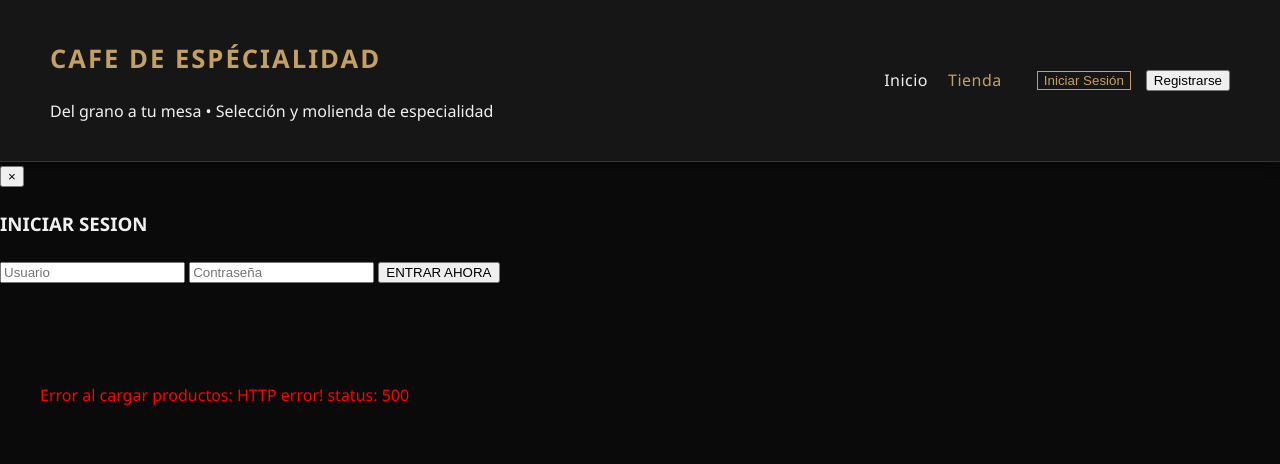
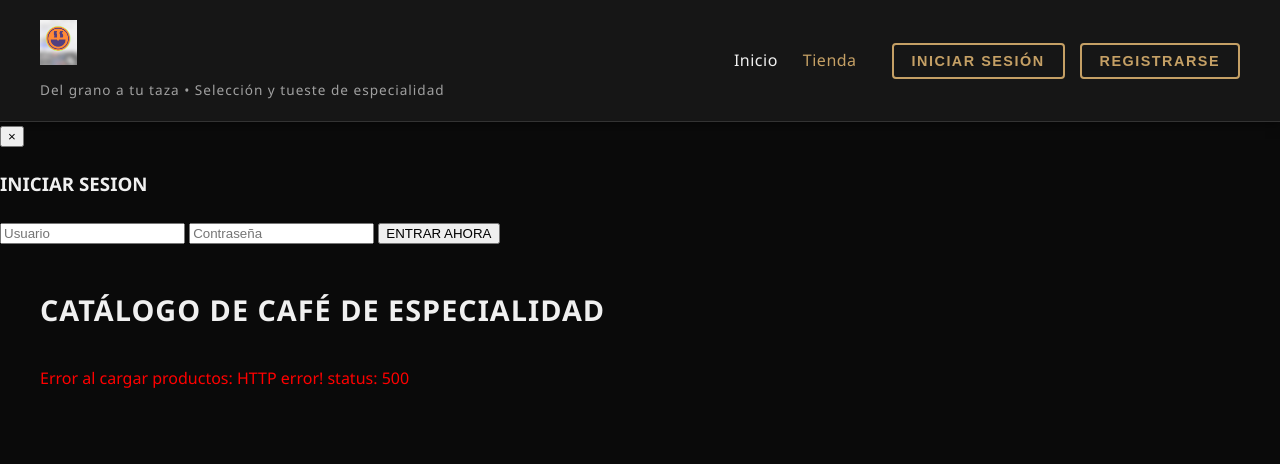
Before and after one commit to tanipumas/Proyecto_Maiz, a Django app: page /tienda/ in a window 1280 px wide. Shown: the top 464 px of the page. Run offline with Django 5.2, Linux system fonts and the light colour scheme; data comes from the database, SQL or seed files in the repository; data that the repository does not hold is empty.

Commit message:
Prueba 15

```diff
--- a/backend/productos/templates/dashboard.html
+++ b/backend/productos/templates/dashboard.html
@@ -10,7 +10,7 @@
 
  <nav class="navbar">
     <a href="{% url 'dashboard' %}" class="nav-logo-container" style="display: flex; align-items: center; text-decoration: none;">
-        <img src="{% static 'images/logo.jpeg' %}" alt="Mutante Tostadores" style="height: 40px; width: auto; object-fit: contain;">
+        <img src="{% static 'imagenes/logo.jpeg' %}" alt="Mutante Tostadores" style="height: 45px; width: auto; object-fit: contain;">
     </a>
 
     <ul class="nav-links">
--- a/backend/productos/templates/tienda.html
+++ b/backend/productos/templates/tienda.html
@@ -6,29 +6,31 @@
     {% load static %}
     <link rel="stylesheet" href="{% static 'style.css' %}">
 </head>
-<body>
+<body style="background-color: var(--bg-primary, #0a0a0a); color: var(--text-main, #f0f0f0); margin: 0; padding: 0; font-family: 'Segoe UI', Tahoma, Geneva, Verdana, sans-serif;">
 
-    <header class="molinera-header">
+    <header class="molinera-header" style="background-color: var(--bg-card, #161616); border-bottom: 1px solid var(--border-color, #333333); padding: 20px 40px; display: flex; justify-content: space-between; align-items: center; box-shadow: 0 2px 10px rgba(0,0,0,0.5);">
         <div class="logo-area">
-            <h1><a href="{% url 'inicio' %}" style="color: inherit; text-decoration: none;"> CAFE DE ESPÉCIALIDAD  </a></h1>
-            <p class="tagline">Del grano a tu mesa • Selección y molienda de especialidad</p>
+            <a href="{% url 'dashboard' %}" style="display: inline-block; text-decoration: none;">
+               <img src="{% static 'imagenes/logo.jpeg' %}" alt="Mutante Tostadores" style="height: 45px; width: auto; object-fit: contain;">
+            </a>
+            <p class="tagline" style="margin: 5px 0 0 0; font-size: 0.85rem; color: var(--text-muted, #a0a0a0); letter-spacing: 1px;">Del grano a tu taza • Selección y tueste de especialidad</p>
         </div>
 
         <div style="display: flex; align-items: center; gap: 35px;">
-            <ul class="nav-links" style="list-style: none; display: flex; gap: 20px; margin: 0; padding: 0;">
-                <li><a href="{% url 'dashboard' %}">Inicio</a></li>
-                <li><a href="{% url 'tienda' %}" class="active" style="color: var(--accent, #d4a373);">Tienda</a></li>
-                <li id="menu-privado-perfil" style="display: none;"><a href="{% url 'perfil' %}">Mi Perfil</a></li>
-                <li id="menu-privado-carrito" style="display: none;"><a href="{% url 'carrito' %}" class="nav-cart">🛒 Carrito</a></li>
+            <ul class="nav-links" style="list-style: none; display: flex; gap: 25px; margin: 0; padding: 0; align-items: center;">
+                <li><a href="{% url 'dashboard' %}" style="color: var(--text-main, #f0f0f0); text-decoration: none; font-weight: 500;">Inicio</a></li>
+                <li><a href="{% url 'tienda' %}" class="active" style="color: var(--accent, #c5a065); text-decoration: none; font-weight: 500;">Tienda</a></li>
+                <li id="menu-privado-perfil" style="display: none;"><a href="{% url 'perfil' %}" style="color: var(--text-main, #f0f0f0); text-decoration: none; font-weight: 500;">Mi Perfil</a></li>
+                <li id="menu-privado-carrito" style="display: none;"><a href="{% url 'carrito' %}" class="nav-cart" style="color: var(--text-main, #f0f0f0); text-decoration: none; font-weight: 500;">🛒 Carrito</a></li>
             </ul>
 
             <div id="auth-seccion" style="display: flex; gap: 15px; align-items: center;">
-                <button id="btn-nav-login" class="carrito-btn" style="background: transparent; border: 1px solid var(--accent, #d4a373); color: var(--accent, #d4a373);">Iniciar Sesión</button>
-                <button id="btn-nav-registro" class="carrito-btn">Registrarse</button>
+                <button id="btn-nav-login" class="btn-artesanal" style="padding: 8px 18px; font-size: 0.9rem;">Iniciar Sesión</button>
+                <button id="btn-nav-registro" class="btn-artesanal" style="padding: 8px 18px; font-size: 0.9rem;">Registrarse</button>
 
                 <div id="nav-usuario-info" style="display: none; align-items: center; gap: 15px;">
-                    <span id="nav-nombre-usuario" style="font-weight: bold; color: var(--accent, #d4a373);"></span>
-                    <button class="carrito-btn" onclick="window.cerrarSesionCliente()" style="background-color: #8b0000; color: white;">Salir</button>
+                    <span id="nav-nombre-usuario" style="font-weight: bold; color: var(--accent, #c5a065);"></span>
+                    <button class="btn-artesanal" onclick="window.cerrarSesionCliente()" style="background-color: #8b0000; border-color: #8b0000; color: white; padding: 8px 15px; font-size: 0.9rem;">Salir</button>
                 </div>
             </div>
         </div>
@@ -36,14 +38,14 @@
 
     {% include 'modales.html' %}
 
-    <main class="contenedor-principal" style="padding: 40px 20px;">
+    <main class="contenedor-principal" style="max-width: 1200px; margin: 40px auto; padding: 0 25px;">
+        <h1 style="color: var(--text-main, #f0f0f0); text-transform: uppercase; letter-spacing: 1px; font-size: 1.8rem; margin-bottom: 30px;">Catálogo de Café de Especialidad</h1>
         <div id="contenedor-tienda"></div>
     </main>
 
     <script src="{% static 'app.js' %}"></script>
     <script>
         document.addEventListener('DOMContentLoaded', () => {
-            // Lógica de visibilidad de sesión
             const token = localStorage.getItem('cliente_token');
             if (token) {
                 const menuCarrito = document.getElementById('menu-privado-carrito');
@@ -61,7 +63,6 @@
                 if (navNombreUsuario) navNombreUsuario.innerText = localStorage.getItem('usuario_nombre') || "Cliente";
             }
 
-            // Eventos seguros para los modales
             const btnLogin = document.getElementById('btn-nav-login');
             if (btnLogin) {
                 btnLogin.addEventListener('click', () => {
@@ -76,7 +77,6 @@
                 });
             }
 
-            // Cargar los productos agrupados automáticamente al abrir la tienda
             if (typeof cargarProductos === 'function') {
                 cargarProductos();
             }
```
